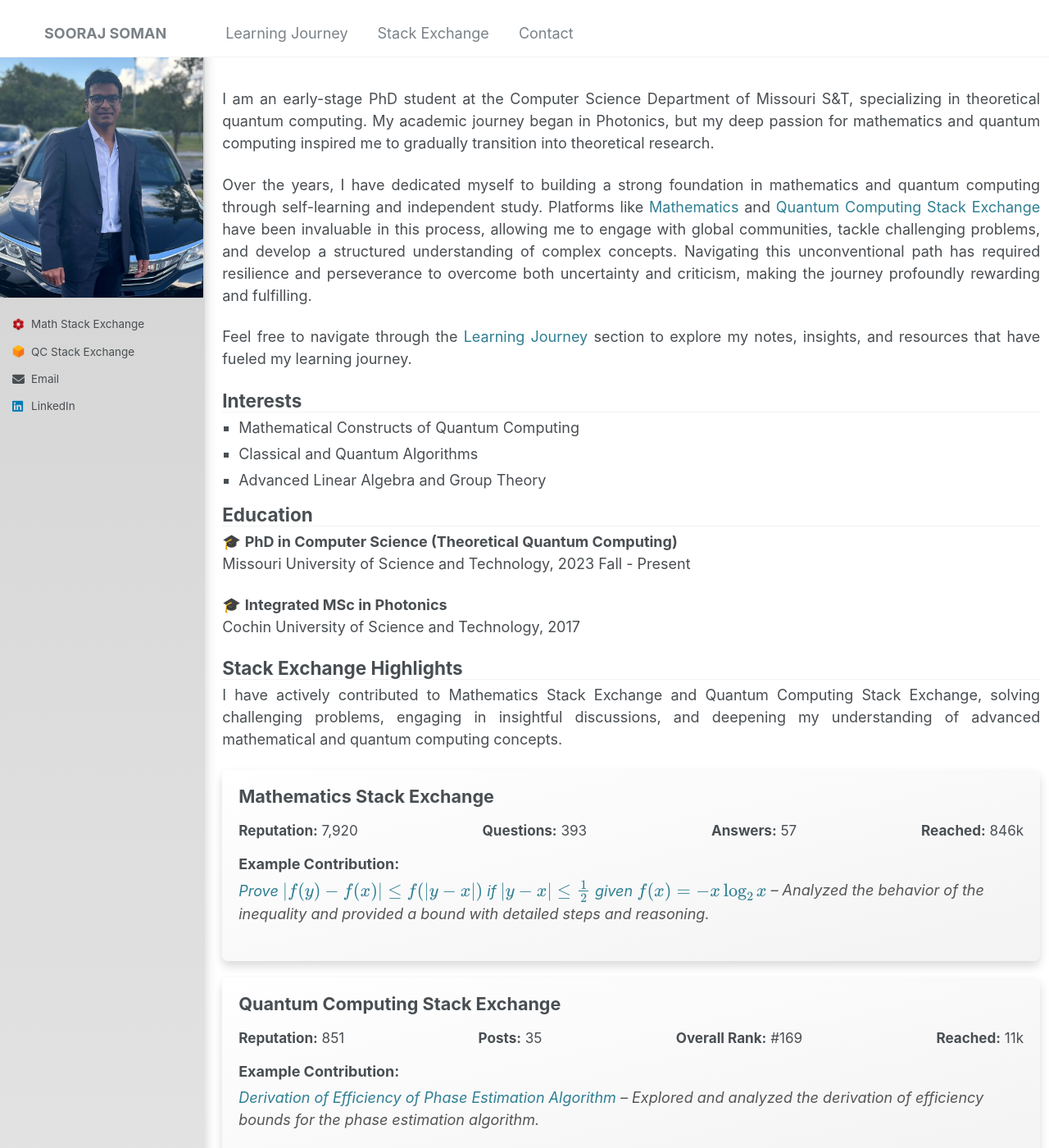
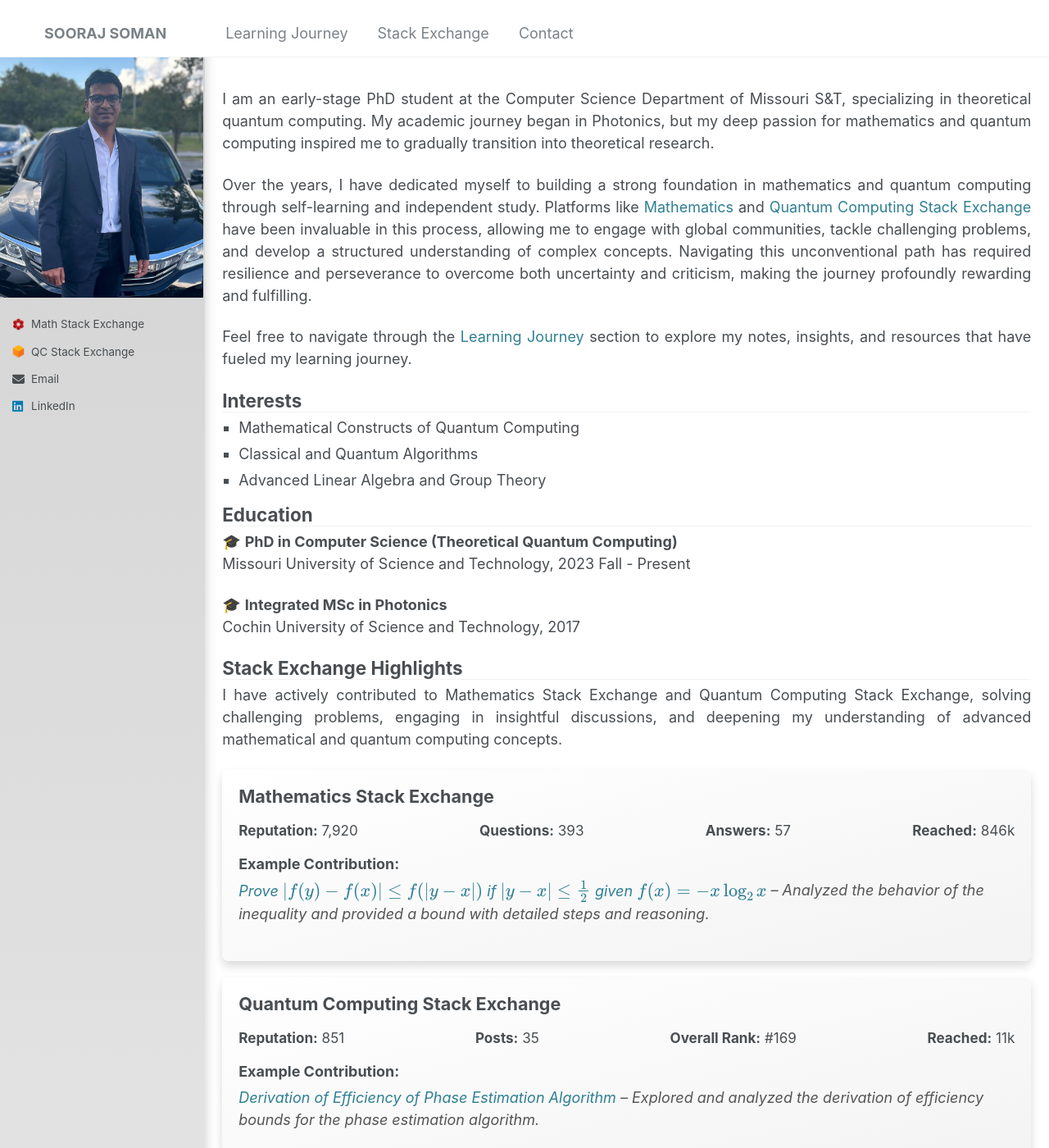
Before and after one commit to soorajss1729/soorajss1729.github.io, a Jekyll site: the page built from _pages/about.md, in a window 1280 px wide and 1400 px high. Shown: the whole window at 82% size. Built offline with Jekyll 4.4.1, drawn with Linux system fonts in a browser that asks for light colours.

Commit message:
Update _page.scss

```diff
--- a/_sass/_page.scss
+++ b/_sass/_page.scss
@@ -31,7 +31,7 @@
   @include breakpoint($large) {
     @include span(10 of 12 last);
     @include prefix(0.5 of 12);
-    @include suffix(0.1 of 12); /*controls right margin*/
+    @include suffix(0.2 of 12); /*controls right margin*/
   }
 
   .page__inner-wrap {
```
